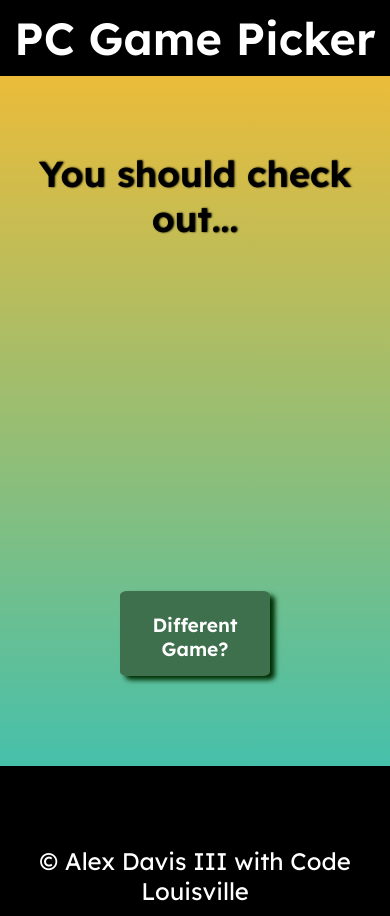
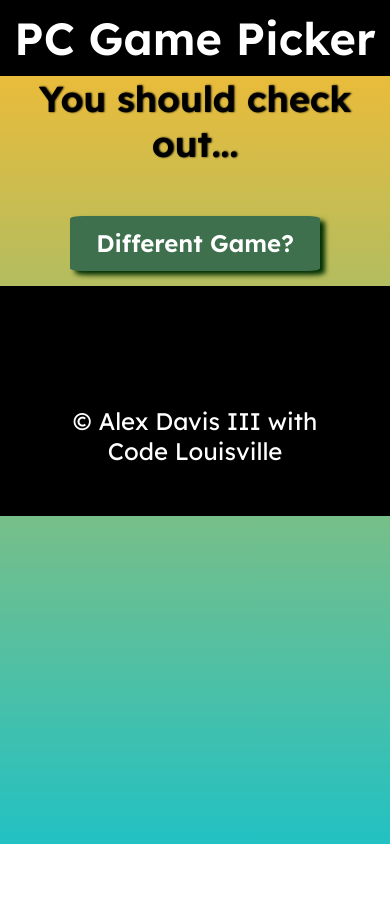
Before and after one commit to AlexDavisIII/Project-Fun, a website with bundled scripts: page index.html in a window 390 px wide. After the commit the page ends 844 px from the top, so only its background shows below. Built offline with nearby package versions, Linux system fonts and the light colour scheme; no server answers; files whose address does not match are found by name.

Commit message:
Continued responsiveness changes. Adaptability for footer and button responsive behavior

```diff
--- a/index.html
+++ b/index.html
@@ -3,7 +3,7 @@
 <head>
     <meta charset="UTF-8">
     <!-- <meta http-equiv="X-UA-Compatible" content="IE=edge"> -->
-    <meta name="viewport" content="width=device-width">
+    <meta name="viewport" content="width=device-width, initial-scale=1.0">
     <link rel="preconnect" href="https://fonts.googleapis.com">
     <link rel="preconnect" href="https://fonts.gstatic.com" crossorigin>
     <link href="https://fonts.googleapis.com/css2?family=Lexend:wght@100;200;300;400;500;600&display=swap" rel="stylesheet">
@@ -11,7 +11,6 @@
     <title>PC Resort</title>
 </head>
 <body>
-
         <nav>
             <div id="pcHead"></div>
         </nav>
@@ -27,8 +26,6 @@
         </div>
     </section>
 
-
-
     <footer>
         <div id="quoteContainer">
             <p id="quoteList"></p>
--- a/style.css
+++ b/style.css
@@ -20,7 +20,7 @@ body{
 }
 
 section{
-    height:80vh;
+    /*max-height:80vh;*/
     width: 100vw;
 }
 
@@ -41,7 +41,6 @@ section{
 #featuredGame ul li{
     list-style: none;
     font-size: 3.0em;
-    margin-top: 45px;
     color: white;
     text-shadow: 3px 0 7px black;
 }
@@ -49,8 +48,8 @@ section{
 #featuredGame img{
     max-width: 500px;
     min-width: 300px;
-    width: 500px;
-    height: 300px;
+    width: 450px;
+    height: 200px;
 }
 
 #featuredHeading{
@@ -66,7 +65,6 @@ section{
 }
 
 .button{
-    width: 100px;
     background-color: #3F704D;
     color: white;
     font-weight: bold;
@@ -81,7 +79,6 @@ section{
 
 .button:hover{
     transition: .5s;
-    width: 100px;
     background-color: orange;
     color: white;
     font-weight: bold;
@@ -100,18 +97,14 @@ nav{
     text-align: center;
 }
 
-
-
 footer{
     background-color: black;
     color: white;
-    padding: 10px;
-    position: bottom;
-    bottom: 0;
+    padding: 50px;
     width: 100%;
     margin-top: 15px;
     text-align: center;
-    font-size:1.5em;
+    font-size: 1.5em;
 }
 
 @media screen and (max-width: 1500px){
@@ -120,9 +113,22 @@ footer{
         flex-direction: column;
     }
 
+    #featuredGame ul li{
+        font-size: 1.5em;
+    }
+
+    .button{
+        padding: 0px;
+        height: 55px;
+    }
+
+    .button:hover{
+        padding: 10px;
+        height: 65px;
+    }
 
     #pcHead{
-        font-size: 1.2em;
+        font-size: 1em;
     }
 
     nav{
@@ -133,30 +139,28 @@ footer{
     footer{
         text-align: center;
     }
-
 }
 
 
 @media screen and (max-width: 620px){
 
     .button{
-        width: 100px;
-        background-color: #3F704D;
-        color: white;
-        font-weight: bold;
-        border-radius: 5%;
-        box-shadow: 5px 4px 5px rgb(0, 46, 3);
-        padding: 20px;
-        width: 150px;
-        height: 85px;
-        border:2px solid #3F704D;
-        font-size: 1.2em;;
+        padding: 10px;
+        max-height: 65px;
     }
 
+    .button:hover{
+        padding: 10px;
+        height: 65px;
+    }
 
     #featuredGame img{
         max-width: 300px;
         max-height: 300px;
+    }
+
+    #featuredGame ul li{
+        font-size: 1em;
     }
 
     #pcHead{
```
